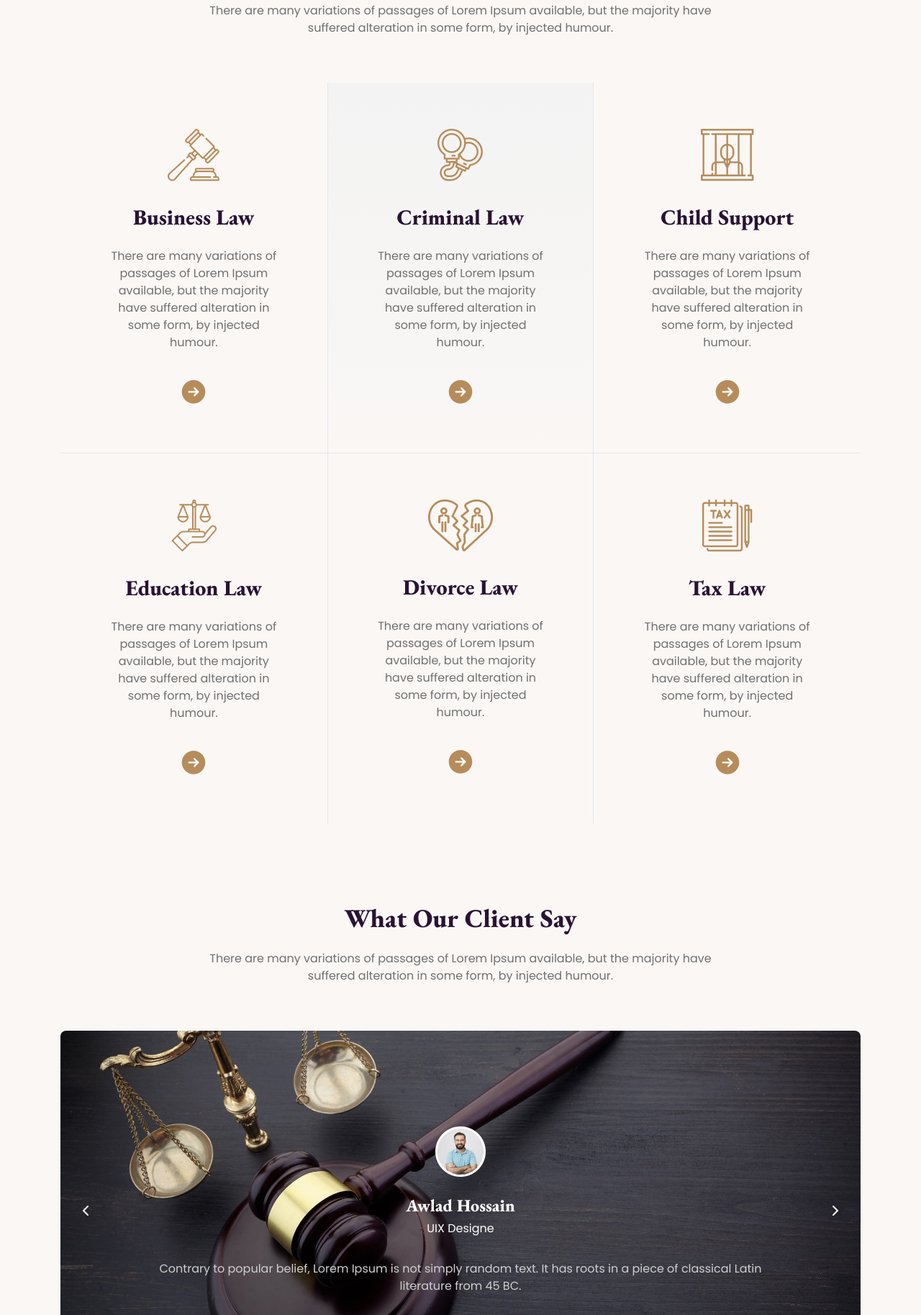
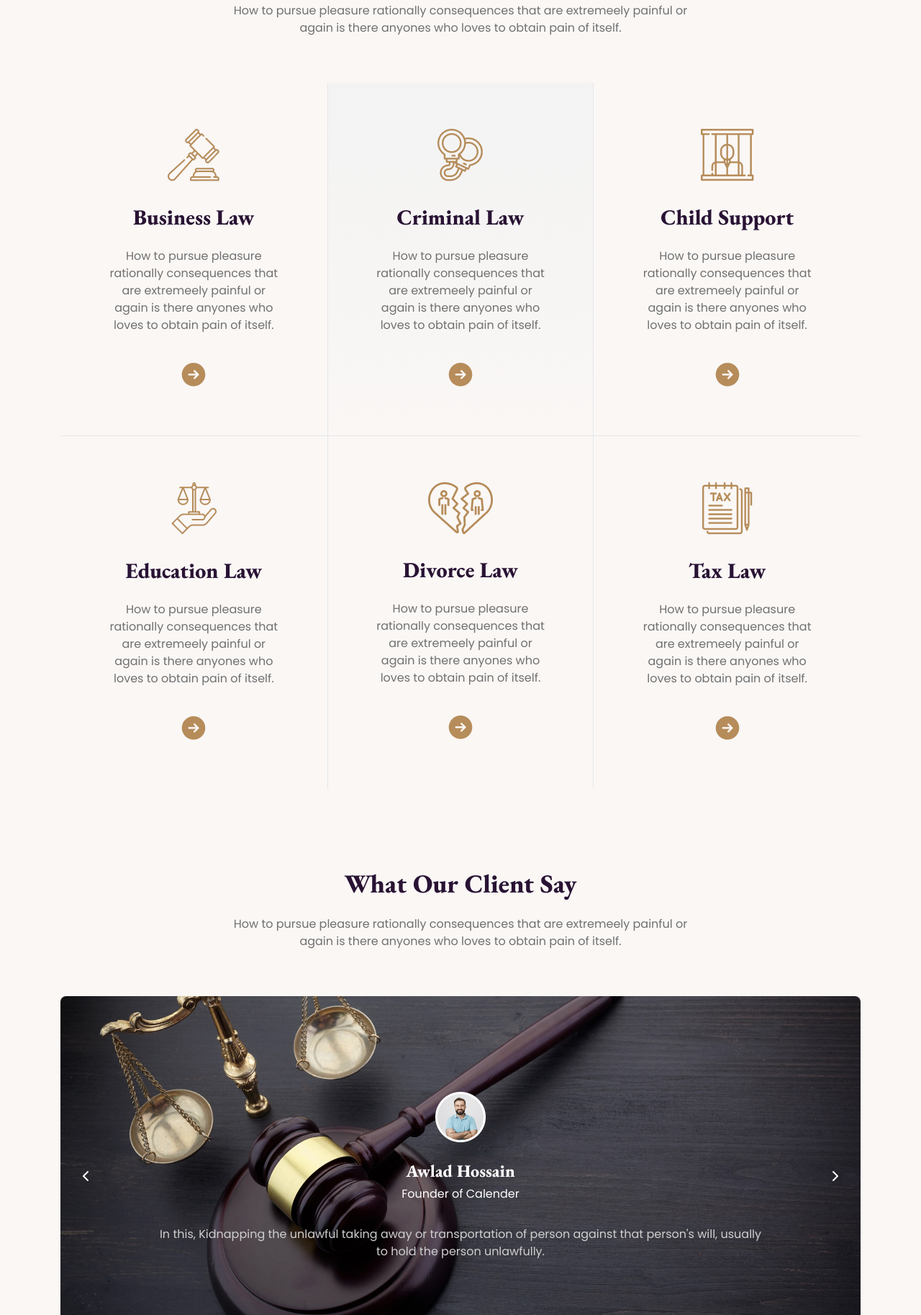
Before and after one commit to iffarurrahat/legal-solution-project, a plain HTML site: page index.html in a window 1280 px wide. Shown: the part 973-2800 px from the top of the page at 72% size. Drawn offline with nearby package versions, Linux system fonts and the light colour scheme.

Commit message:
fixed some bug in my website

```diff
--- a/index.html
+++ b/index.html
@@ -45,7 +45,7 @@
 <body>
   <!-- Navigation -->
 
-  <nav class="fixed top-0 right-0 left-0 bg-white">
+  <nav class="fixed top-0 right-0 left-0 bg-white z-50">
     <div class="navbar h-20 w-full max-w-7xl mx-auto px-5">
       <div class="navbar-start">
         <div class="dropdown">
@@ -97,7 +97,7 @@
     <div class="h-full w-full max-w-6xl mx-auto px-5 flex justify-center items-center">
       <div class="text-center">
         <h1 class="text-white text-5xl md:text-7xl font-extrabold font-ebGaramond mb-6">We Provide Effective <br>Legal Solutions</h1>
-        <p class="text-silver font-poppins mb-8 max-w-2xl">There are many variations of passages of Lorem Ipsum available, but the majority have suffered alteration in some form, by injected humour.</p>
+        <p class="text-silver font-poppins mb-8 max-w-2xl">How to pursue pleasure rationally  consequences that are extremeely painful or again is there anyones who loves or  pursues or desires to obtain pain of itself.</p>
         <div class="flex">
           <input type="search" name="" id="" placeholder="Search your services" class="p-4 mr-6 rounded-lg w-9/12">
           <button class="font-poppins bg-bronze text-white py-4 px-9 rounded-lg  cursor-pointer">Search</button>
@@ -113,43 +113,43 @@
 
     <section class="w-full max-w-6xl mx-auto px-5 mt-28">
       <h2 class="font-ebGaramond font-extrabold text-4xl mb-6 text-center">The Legal Practice Area</h2>
-      <p class="font-poppins text-gray text-center">There are many variations of passages of Lorem Ipsum available, but the majority have <br> suffered alteration in some form, by injected humour.</p>
+      <p class="font-poppins text-gray text-center">How to pursue pleasure rationally  consequences that are extremeely painful or <br> again is there anyones who loves to obtain pain of itself.</p>
       <div class="mt-16 grid md:grid-cols-2 lg:grid-cols-3">
         <div class="text-center p-16 lg:border-b hover:bg-gradient-to-b from-[#F3F3F3] transition-all">
             <img src="images/business.png" alt="legal practice area business logo" class="mx-auto mb-8">
             <h2 class="text-3xl font-ebGaramond font-extrabold mb-6 ">Business Law</h2>
-            <p class="text-gray font-poppins mb-9">There are many variations of passages of Lorem Ipsum available, but the majority have suffered alteration in some form, by injected humour.</p>
+            <p class="text-gray font-poppins mb-9">How to pursue pleasure rationally  consequences that are extremeely painful or again is there anyones who loves to obtain pain of itself.</p>
             <img src="images/frame.png" alt="business arae frame icon" class="mx-auto">
         </div>
         <div class="text-center p-16 lg:border-x lg:border-b bg-gradient-to-b from-[#F3F3F3] hover:bg-gradient-to-b hover:from-transparent transition-all">
             <img src="images/criminal.png" alt="legal practice area criminal logo" class="mx-auto mb-8">
             <h2 class="text-3xl font-ebGaramond font-extrabold mb-6 ">Criminal Law</h2>
-            <p class="text-gray font-poppins mb-9">There are many variations of passages of Lorem Ipsum available, but the majority have suffered alteration in some form, by injected humour.</p>
+            <p class="text-gray font-poppins mb-9">How to pursue pleasure rationally  consequences that are extremeely painful or again is there anyones who loves to obtain pain of itself.</p>
             <img src="images/frame.png" alt="criminal arae frame icon" class="mx-auto">
         </div>
         <div class="text-center p-16 lg:border-b hover:bg-gradient-to-b from-[#F3F3F3] transition-all">
             <img src="images/child.png" alt="legal practice area Child Support logo" class="mx-auto mb-8">
             <h2 class="text-3xl font-ebGaramond font-extrabold mb-6 ">Child Support</h2>
-            <p class="text-gray font-poppins mb-9">There are many variations of passages of Lorem Ipsum available, but the majority have suffered alteration in some form, by injected humour.</p>
+            <p class="text-gray font-poppins mb-9">How to pursue pleasure rationally  consequences that are extremeely painful or again is there anyones who loves to obtain pain of itself.</p>
             <img src="images/frame.png" alt="business arae frame icon" class="mx-auto">
         </div>
 
         <div class="text-center p-16 hover:bg-gradient-to-b from-[#F3F3F3] transition-all">
             <img src="images/education.png" alt="legal practice area education logo" class="mx-auto mb-8">
             <h2 class="text-3xl font-ebGaramond font-extrabold mb-6 ">Education Law</h2>
-            <p class="text-gray font-poppins mb-9">There are many variations of passages of Lorem Ipsum available, but the majority have suffered alteration in some form, by injected humour.</p>
+            <p class="text-gray font-poppins mb-9">How to pursue pleasure rationally  consequences that are extremeely painful or again is there anyones who loves to obtain pain of itself.</p>
             <img src="images/frame.png" alt="education arae frame icon" class="mx-auto">
         </div>
         <div class="text-center p-16 lg:border-x hover:bg-gradient-to-b from-[#F3F3F3] transition-all">
             <img src="images/divorce.png" alt="legal practice area divorce logo" class="mx-auto mb-8">
             <h2 class="text-3xl font-ebGaramond font-extrabold mb-6 ">Divorce Law</h2>
-            <p class="text-gray font-poppins mb-9">There are many variations of passages of Lorem Ipsum available, but the majority have suffered alteration in some form, by injected humour.</p>
+            <p class="text-gray font-poppins mb-9">How to pursue pleasure rationally  consequences that are extremeely painful or again is there anyones who loves to obtain pain of itself.</p>
             <img src="images/frame.png" alt="divorce arae frame icon" class="mx-auto">
         </div>
         <div class="text-center p-16 hover:bg-gradient-to-b from-[#F3F3F3] transition-all">
             <img src="images/tax.png" alt="legal practice area Child tax logo" class="mx-auto mb-8">
             <h2 class="text-3xl font-ebGaramond font-extrabold mb-6 ">Tax Law</h2>
-            <p class="text-gray font-poppins mb-9">There are many variations of passages of Lorem Ipsum available, but the majority have suffered alteration in some form, by injected humour.</p>
+            <p class="text-gray font-poppins mb-9">How to pursue pleasure rationally  consequences that are extremeely painful or again is there anyones who loves to obtain pain of itself.</p>
             <img src="images/frame.png" alt="tax arae frame icon" class="mx-auto">
         </div>
       </div>
@@ -159,7 +159,7 @@
 
     <section class="w-full max-w-6xl mx-auto px-5 mt-28">
       <h2 class="font-ebGaramond font-extrabold text-4xl mb-6 text-center">What Our Client Say</h2>
-      <p class="font-poppins text-gray text-center">There are many variations of passages of Lorem Ipsum available, but the majority have <br>suffered alteration in some form, by injected humour.</p>
+      <p class="font-poppins text-gray text-center">How to pursue pleasure rationally  consequences that are extremeely painful or <br>again is there anyones who loves to obtain pain of itself.</p>
 
       <div class="mt-16">
         <div id="default-carousel" class="relative" data-carousel="static">
@@ -169,10 +169,10 @@
               <div class="hidden duration-700 ease-in-out" data-carousel-item>
                   <span class="absolute text-white text-center flex justify-center items-center h-full z-50">
                     <div class="px-3 md:px-32 my-auto">
-                      <img src="images/client.png" alt="" class="mx-auto mb-3 md:mb-6">
+                      <img src="images/client-1.png" alt="" class="mx-auto mb-3 md:mb-6">
                       <h1 class="font-ebGaramond font-extrabold text-base md:text-2xl md:mb-1">Awlad Hossain</h1>
-                      <p class="font-poppins font-normal text-white mb-3 md:mb-8">UIX Designe</p>
-                      <p class="font-poppins text-gray text-lightSilver">Contrary to popular belief, Lorem Ipsum is not simply random text. It has roots in a piece of classical Latin literature from 45 BC.</p>
+                      <p class="font-poppins font-normal text-white mb-3 md:mb-8">Founder of Calender</p>
+                      <p class="font-poppins text-gray text-lightSilver">In this, Kidnapping the unlawful taking away or transportation of person against that person's will, usually to hold the person unlawfully.</p>
                     </div>
                   </span>
                   <img src="images/slider-1.jpg" class="absolute block w-full -translate-x-1/2 -translate-y-1/2 top-1/2 left-1/2 z-10" alt="...">
@@ -181,10 +181,10 @@
               <div class="hidden duration-700 ease-in-out" data-carousel-item>
                 <span class="absolute text-white text-center flex justify-center items-center h-full z-50">
                   <div class="px-3 md:px-32 my-auto">
-                    <img src="images/client.png" alt="" class="mx-auto mb-3 md:mb-6">
+                    <img src="images/client-2.png" alt="" class="mx-auto mb-3 md:mb-6">
                     <h1 class="font-ebGaramond font-extrabold text-base md:text-2xl md:mb-1">Awlad Hossain</h1>
-                    <p class="font-poppins font-normal text-white mb-3 md:mb-8">UIX Designe</p>
-                    <p class="font-poppins text-gray text-lightSilver">Contrary to popular belief, Lorem Ipsum is not simply random text. It has roots in a piece of classical Latin literature from 45 BC.</p>
+                    <p class="font-poppins font-normal text-white mb-3 md:mb-8">HM of Code Solutions</p>
+                    <p class="font-poppins text-gray text-lightSilver">In this, Kidnapping the unlawful taking away or transportation of person against that person's will, usually to hold the person unlawfully.</p>
                   </div>
                 </span>
                   <img src="images/slider-2.jpg" class="absolute block w-full -translate-x-1/2 -translate-y-1/2 top-1/2 left-1/2" alt="...">
@@ -193,10 +193,10 @@
               <div class="hidden duration-700 ease-in-out" data-carousel-item>
                 <span class="absolute text-white text-center flex justify-center items-center h-full z-50">
                   <div class="px-3 md:px-32 my-auto">
-                    <img src="images/client.png" alt="" class="mx-auto mb-3 md:mb-6">
-                    <h1 class="font-ebGaramond font-extrabold text-base md:text-2xl md:mb-1">Awlad Hossain</h1>
-                    <p class="font-poppins font-normal text-white mb-3 md:mb-8">UIX Designe</p>
-                    <p class="font-poppins text-gray text-lightSilver">Contrary to popular belief, Lorem Ipsum is not simply random text. It has roots in a piece of classical Latin literature from 45 BC.</p>
+                    <img src="images/client-3.png" alt="" class="mx-auto mb-3 md:mb-6">
+                    <h1 class="font-ebGaramond font-extrabold text-base md:text-2xl md:mb-1">Jannatul Ferdous</h1>
+                    <p class="font-poppins font-normal text-white mb-3 md:mb-8">CEO of RJX Solutions</p>
+                    <p class="font-poppins text-gray text-lightSilver">In this, Kidnapping the unlawful taking away or transportation of person against that person's will, usually to hold the person unlawfully.</p>
                   </div>
                 </span>
                   <img src="images/slider-3.jpg" class="absolute block w-full -translate-x-1/2 -translate-y-1/2 top-1/2 left-1/2" alt="...">
@@ -231,7 +231,7 @@
 
     <section class="w-full max-w-6xl mx-auto px-5 mt-28">
       <h2 class="font-ebGaramond font-extrabold text-4xl mb-6 text-center">Frequently Asked Any Questions</h2>
-      <p class="font-poppins text-gray text-center">There are many variations of passages of Lorem Ipsum available, but the majority have <br> suffered alteration in some form, by injected humour.</p>
+      <p class="font-poppins text-gray text-center">How to pursue pleasure rationally  consequences that are extremeely painful or <br> again is there anyones who loves to obtain pain of itself.</p>
       <div class="grid md:grid-cols-2 gap-7 items-center mt-16">
         <div class="order-2 md:order-1">
           <div tabindex="0" class="collapse collapse-plus border border-base-300 bg-silver rounded-box mb-7">
@@ -279,7 +279,7 @@
 
     <section class="w-full max-w-6xl mx-auto px-5 mt-28">
       <h2 class="font-ebGaramond font-extrabold text-4xl mb-6 text-center">Contact With Us</h2>
-      <p class="font-poppins text-gray text-center">There are many variations of passages of Lorem Ipsum available, but the majority have <br> suffered alteration in some form, by injected humour.</p>
+      <p class="font-poppins text-gray text-center">How to pursue pleasure rationally  consequences that are extremeely painful or <br> again is there anyones who loves to obtain pain of itself.</p>
       <div class="grid lg:grid-cols-2 gap-7 mt-16">
         <div class="grid sm:grid-cols-1 lg:grid-cols-2">
            <div class="bg-silver border-b lg:border-r border-lightSilver text-center py-16 px-12">
@@ -331,7 +331,7 @@
       <div class="grid md:grid-cols-2 lg:grid-cols-4 gap-20 py-28">
         <div>
           <img src="images/logo.png" alt="">
-          <p class="font-poppins text-lightSilver mt-8">There are many variations of passages of Lorem Ipsum available, but the majority have suffered alteration in some form, by injected humour.</p>
+          <p class="font-poppins text-lightSilver mt-8">How to pursue pleasure rationally  consequences that are extremeely painful or again is there anyones who loves to obtain pain of itself.</p>
         </div>
         <div>
           <h4 class="font-ebGaramond text-lightSilver font-extrabold text-2xl mb-8">Usefull Link</h4>
```
Also changed, not shown: images/client-1.png (renamed from images/client.png), images/client-2.png (added), images/client-3.png (added).
